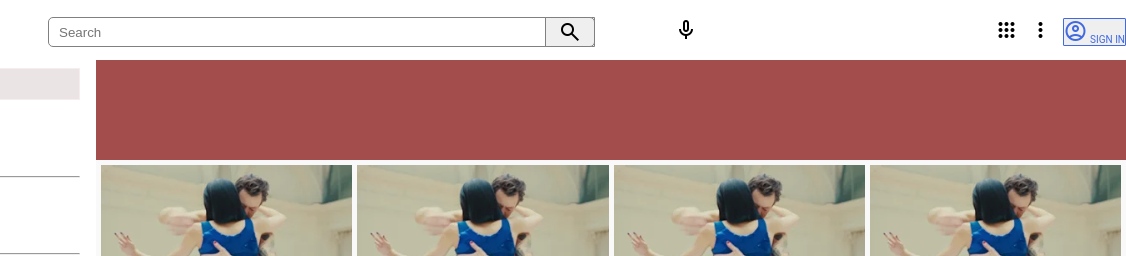
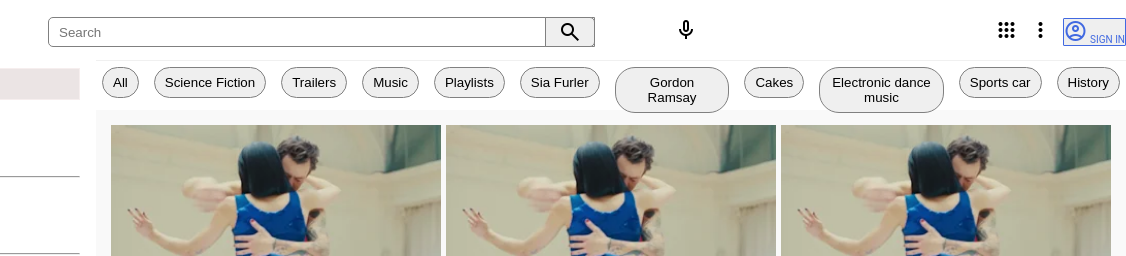
Before and after one commit to evagjini/hoxton-html-youtube, a plain HTML site: page index.html in a window 1280 px wide. Shown: the top 256 px of the page, 154-1280 px from the left. Drawn offline with nearby package versions, Linux system fonts and the light colour scheme.

Commit message:
final changes

```diff
--- a/index.html
+++ b/index.html
@@ -187,6 +187,62 @@
   </aside>
     <main class="main-content">
       <div class="header-main">
+        <a href="#">
+          <button>
+            All
+          </button>
+        </a>
+        <a href="#">
+          <button>
+            Science Fiction
+          </button>
+        </a>
+        <a href="#">
+          <button>
+            Trailers
+          </button>
+        </a>
+        <a href="#">
+          <button>
+          Music
+          </button>
+        </a>
+        <a href="#">
+          <button>
+            Playlists
+          </button>
+        </a>
+        <a href="#">
+          <button>
+            Sia Furler
+          </button>
+        </a>
+        <a href="#">
+          <button>
+            Gordon Ramsay
+          </button>
+        </a>
+        <a href="#">
+          <button>
+            Cakes
+          </button>
+        </a>
+        <a href="#">
+          <button>
+            Electronic dance music
+          </button>
+        </a>
+        <a href="#">
+          <button>
+            Sports car
+          </button>
+        </a>
+        <a href="#">
+          <button>
+            History
+          </button>
+        </a>
+
       </div>
       <section class="videos-section">
 
--- a/style.css
+++ b/style.css
@@ -24,15 +24,8 @@ header{
     grid-auto-flow: column;
     display: grid;
     align-items: center;
-}
-
-
-main{
-    background-color:#f9f9f9;
-    grid-area: main;
 
 }
-
 .header-left{
     display: grid;
     grid-auto-flow: column;
@@ -41,14 +34,6 @@ main{
     gap: 20px;
     padding-left: 10px;
 
-}
-.header-main-menu{
-    display: grid;
-    grid-auto-flow: column;
-    grid-template-columns: auto auto ;
-    gap: 10px;
-    align-items: center;
-    padding: 0.5rem;
 }
 
 .header-search-bar input{
@@ -61,6 +46,7 @@ main{
     margin-left: 50px;
 
 }
+
 .header-search-bar{
     display: grid;
     grid-auto-flow: column;
@@ -142,16 +128,55 @@ main{
     align-content: center;
     padding: 0.5rem 1rem ;
 }
+main{
+    background-color:#f9f9f9;
+    grid-area: main;
+
+
+
+}
 .header-main{
     display: grid;
-    height: 100px;
-    background-color:rgb(163, 77, 77);
+    grid-auto-flow: column;
+    gap: 15px;
+    padding: 6px;
+    background-color: white;
+    border-top: 1px solid #f0f0f0;
+    height: 50px;
+    justify-content: center;
+
 }
+.header-main button{
+    width: 100%;
+    border-radius: 20px;
+    border: 1px solid gray;
+    padding: 7px 10px;
+
+
+}
+.header-main button:hover{
+    background-color: #dad6d6;
+}
+.header-main button:focus{
+    color: white;
+    background-color: black;
+}
+
+.header-main-menu{
+    display: grid;
+    grid-auto-flow: column;
+    grid-template-columns: auto auto ;
+    gap: 10px;
+    align-items: center;
+    padding: 0.5rem;
+}
+
+
 .videos-section{
     display: grid;
     grid-template-columns: repeat(auto-fit, minmax(250px, 1fr));
     grid-gap: 5px;
-    padding: 5px;
+    padding: 15px;
 
 }
 .youtube-video{
```
